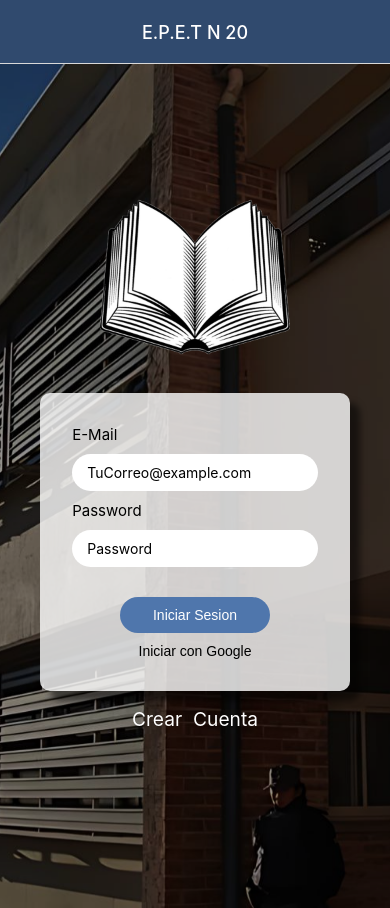
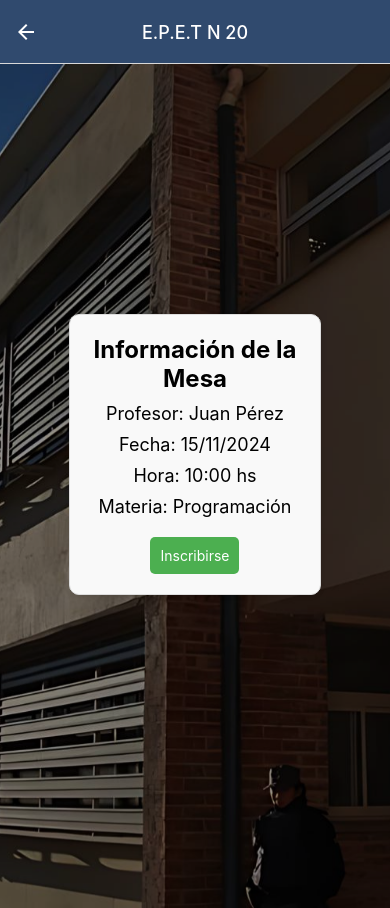
Before and after one commit to LuuAlveal/No_Hackeamos_Ni_La_Puerta, a React Native app: screen /infOpc in a window 390 px wide. Built offline with nearby package versions, Linux system fonts and the light colour scheme.

Commit message:
Creando pantalla infOpc

```diff
--- a/Stack/MyStack.jsx
+++ b/Stack/MyStack.jsx
@@ -7,6 +7,7 @@ import Home from '../screens/Home';
 import Register from '../screens/Register';
 import Opciones from '../screens/Opciones';
 import Ayuda from '../screens/ayuda';
+import infOpc from '../screens/infOpc';
 
 const Stack = createStackNavigator();
 
@@ -77,6 +78,20 @@ export default function MyStack() {
         />
 
 
+   <Stack.Screen
+            name="infOpc"
+            component={ infOpc }
+            options={{
+              title: "E.P.E.T N 20",
+              headerTintColor: 'white',
+              headerTitleAlign: 'center',
+              headerStyle: {
+                backgroundColor: '#304A6E',
+              }
+            }}
+        />
+
+
         </Stack.Navigator>
     );
 
--- a/screens/Opciones.jsx
+++ b/screens/Opciones.jsx
@@ -1,6 +1,10 @@
 import React from 'react';
 import { StyleSheet, Text, View, TouchableOpacity, Image,ImageBackground, fontSize } from 'react-native';
-export default function Opciones () {
+
+export default function Opciones (props) {
+  const infOpc = ()=>{
+    props.navigation.navigate('infOpc')
+}
   return (
     <ImageBackground
         source={require ('../assets/epet20fondo.png')}
@@ -24,10 +28,10 @@ export default function Opciones () {
         </TouchableOpacity>
       </View>
       <View style={styles.optionsContainer}>
-        <TouchableOpacity style={styles.optionButton}>
+        <TouchableOpacity style={styles.optionButton} onPress={infOpc}>
           <Text>Opción 1</Text>
         </TouchableOpacity>
-        <TouchableOpacity style={styles.optionButton}>
+        <TouchableOpacity style={styles.optionButton} >
           <Text>Opción 2</Text>
         </TouchableOpacity>
         <TouchableOpacity style={styles.optionButton}>
--- /dev/null
+++ b/screens/infOpc.jsx
@@ -0,0 +1,94 @@
+import React, { useState } from 'react';
+import { StyleSheet, Text, View, TouchableOpacity, Image, ImageBackground } from 'react-native';
+
+export default function infOpc() {
+  const [mesa, setMesa] = useState({
+    profesor: 'Juan Pérez',
+    fecha: '15/11/2024',
+    hora: '10:00 hs',
+    materia: 'Programación',
+  });
+  const [inscrito, setInscrito] = useState(false);
+
+  const handleInscripcion = () => {
+    // Aquí implementarías la lógica para inscribir al usuario
+    // Por ejemplo, enviar una solicitud a un servidor
+    setInscrito(true);
+    alert('¡Te has inscrito correctamente!');
+  };
+
+  return (
+    <ImageBackground
+      source={require('../assets/epet20fondo.png')}
+      resizeMode={'cover'}
+      style={styles.backgroundImage}
+    >
+      <View style={styles.container}>
+        <View style={styles.infoContainer}>
+          <Text style={styles.title}>Información de la Mesa</Text>
+          <Text style={styles.info}>Profesor: {mesa.profesor}</Text>
+          <Text style={styles.info}>Fecha: {mesa.fecha}</Text>
+          <Text style={styles.info}>Hora: {mesa.hora}</Text>
+          <Text style={styles.info}>Materia: {mesa.materia}</Text>
+          {inscrito ? (
+            <Text style={styles.info}>¡Ya estás inscrito!</Text>
+          ) : (
+            <TouchableOpacity style={styles.button} onPress={handleInscripcion}>
+              <Text style={styles.buttonText}>Inscribirse</Text>
+            </TouchableOpacity>
+          )}
+        </View>
+      </View>
+    </ImageBackground>
+  );
+}
+
+const styles = StyleSheet.create({
+  backgroundImage: {
+    flex: 1,
+    width: '100%',
+    height: '100vh',
+    justifyContent: 'center',
+    alignItems: 'center',
+},
+  container: {
+    flex: 1,
+    justifyContent: 'center',
+    alignItems: 'center',
+  },
+  infoContainer: {
+    backgroundColor: '#f9f9f9',
+    padding: 20,
+    borderRadius: 10,
+    borderWidth: 1,
+    borderColor: '#ddd',
+    shadowColor: '#000',
+    shadowOffset: { width: 0, height: 2 },
+    shadowOpacity: 0.1,
+    shadowRadius: 4,
+    elevation: 5,
+    maxWidth: '80%',
+    alignItems: 'center',
+  },
+  title: {
+    fontSize: 24,
+    fontWeight: 'bold',
+    marginBottom: 10,
+    textAlign: 'center',
+  },
+  info: {
+    fontSize: 18,
+    marginBottom: 10,
+    textAlign: 'center',
+  },
+  button: {
+    backgroundColor: '#4CAF50',
+    padding: 10,
+    borderRadius: 5,
+    marginTop: 10,
+  },
+  buttonText: {
+    color: '#fff',
+    textAlign: 'center',
+  },
+});
```
